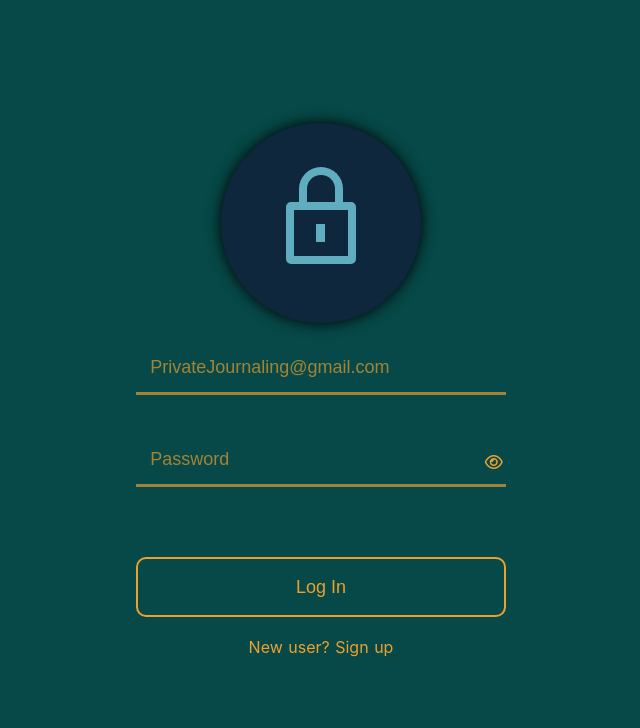
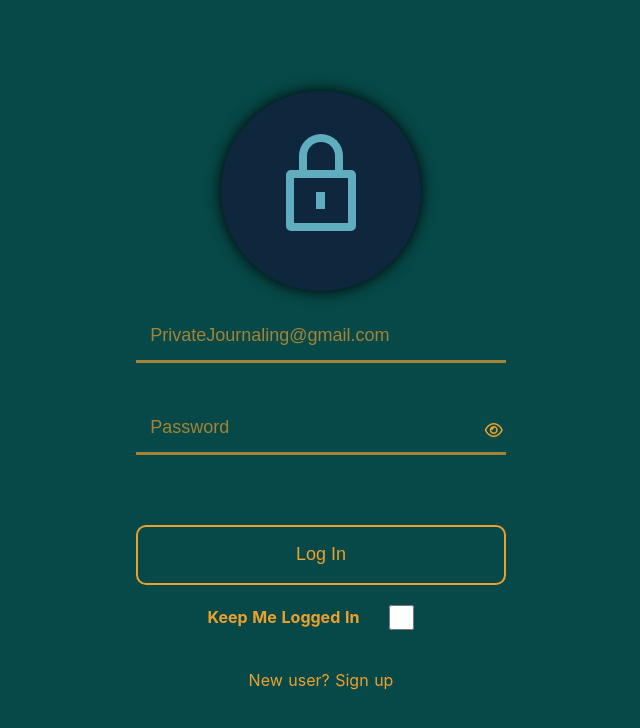
Before and after one commit to JustinLG9/pB, a Nuxt app: page /login in a window 1280 px wide. Shown: the top 728 px of the page, without its empty margins (319-959 px from the left). Built offline with nearby package versions, Linux system fonts and the light colour scheme; no server answers; what vue-infinite-scroll would draw is missing.

Commit message:
Added keep user logged in option

```diff
--- /dev/null
+++ b/components/hollow-dots-loader.vue
@@ -0,0 +1,56 @@
+<template>
+  <div class="hollow-dots-spinner">
+    <div class="dot"></div>
+    <div class="dot"></div>
+    <div class="dot"></div>
+  </div>
+</template>
+
+<script>
+export default {};
+</script>
+
+<style>
+.hollow-dots-spinner,
+.hollow-dots-spinner * {
+  box-sizing: border-box;
+}
+
+.hollow-dots-spinner {
+  height: 15px;
+  width: calc(30px * 3);
+}
+
+.hollow-dots-spinner .dot {
+  width: 15px;
+  height: 15px;
+  margin: 0 calc(15px / 2);
+  border: calc(15px / 5) solid white;
+  border-radius: 50%;
+  float: left;
+  transform: scale(0);
+  animation: hollow-dots-spinner-animation 1000ms ease infinite 0ms;
+}
+
+.hollow-dots-spinner .dot:nth-child(1) {
+  animation-delay: calc(300ms * 1);
+}
+
+.hollow-dots-spinner .dot:nth-child(2) {
+  animation-delay: calc(300ms * 2);
+}
+
+.hollow-dots-spinner .dot:nth-child(3) {
+  animation-delay: calc(300ms * 3);
+}
+
+@keyframes hollow-dots-spinner-animation {
+  50% {
+    transform: scale(1);
+    opacity: 1;
+  }
+  100% {
+    opacity: 0;
+  }
+}
+</style>
--- a/components/loadingShader.vue
+++ b/components/loadingShader.vue
@@ -1,15 +1,15 @@
 <template>
   <div class="shader">
-    <hollow-dots-spinner :animation-duration="1000" :dot-size="15" :dots-num="3" color="white" />
+    <hollow-dots-loader />
   </div>
 </template>
 
 <script>
-import { HollowDotsSpinner } from 'epic-spinners';
+import hollowDotsLoader from './hollow-dots-loader.vue';
 
 export default {
   components: {
-    HollowDotsSpinner
+    hollowDotsLoader
   }
 };
 </script>
--- a/components/lock-icon.vue
+++ b/components/lock-icon.vue
@@ -1,20 +1,12 @@
 <template>
   <div class="lockBorder">
-    <span
-      class="lock"
-      :class="{ unlocked: unlocked }"
-      @click="unlocked = !unlocked"
-    ></span>
+    <span class="lock" :class="{ unlocked: signedIn }"></span>
   </div>
 </template>
 
 <script>
 export default {
-  data() {
-    return {
-      unlocked: false
-    };
-  }
+  props: { signedIn: Boolean }
 };
 </script>
 
@@ -44,9 +36,8 @@ export default {
   border-radius: 5px;
   position: relative;
   top: 5%;
-  cursor: pointer;
-  -webkit-transition: all 0.1s ease-in-out;
-  transition: all 0.1s ease-in-out;
+  -webkit-transition: all 0.3s ease-in-out;
+  transition: all 0.3s ease-in-out;
 }
 .lock:after {
   content: '';
@@ -58,8 +49,8 @@ export default {
   top: calc(var(--lock-size) * 4 / 16);
   left: calc(var(--lock-size) * 5.5 / 16);
   margin: -3.5px 0 0 -2px;
-  -webkit-transition: all 0.1s ease-in-out;
-  transition: all 0.1s ease-in-out;
+  -webkit-transition: all 0.3s ease-in-out;
+  transition: all 0.3s ease-in-out;
 }
 .lock:before {
   content: '';
@@ -74,12 +65,8 @@ export default {
   border-top-right-radius: 50%;
   border-top-left-radius: 50%;
   border-bottom: 0;
-  -webkit-transition: all 0.1s ease-in-out;
-  transition: all 0.1s ease-in-out;
-}
-/* Locked Hover */
-.lock:hover:before {
-  height: calc(var(--lock-size) * 5 / 8 + var(--lock-size) * 0.1);
+  -webkit-transition: all 0.3s ease-in-out;
+  transition: all 0.3s ease-in-out;
 }
 /* Unlocked */
 .unlocked {
@@ -98,7 +85,4 @@ export default {
 .unlocked:after {
   background: var(--unlocked-color);
 }
-.unlocked:hover:before {
-  height: calc(var(--lock-size) * 5 / 8);
-}
 </style>
--- a/components/menu.vue
+++ b/components/menu.vue
@@ -40,6 +40,7 @@
 <script>
 import firebase from 'firebase/app';
 import 'firebase/auth';
+import Cookies from 'js-cookie';
 import colorpalette from './color-palette.vue';
 import themedBrightDiv from './themed-components/themedBrightDiv.vue';
 import themedHr from './themed-components/themedHr.vue';
@@ -121,7 +122,11 @@ export default {
         .auth()
         .signOut()
         .then(() => {
+          Cookies.remove('access_token');
+          this.$store.commit('SET_UID', '');
+          this.$store.commit('SET_KEY', '');
           this.$router.push('login');
+          this.$router.push('/login');
         });
     },
     toggleSecurityPopUp() {
--- a/helpers/index.js
+++ b/helpers/index.js
@@ -18,6 +18,5 @@ export function getUserFromCookie(req) {
 }
 
 export function getUserFromSession(req) {
-  console.log('[CHECK-AUTH] - checking if user is stored in session');
   return req.session ? req.session.userId : null;
 }
--- a/package.json
+++ b/package.json
@@ -17,7 +17,6 @@
     "@nuxtjs/pwa": "^3.0.0-0",
     "cookieparser": "^0.1.0",
     "crypto-js": "^4.0.0",
-    "epic-spinners": "^1.1.0",
     "firebase": "^7.14.0",
     "firebase-admin": "^8.10.0",
     "js-cookie": "^2.2.1",
--- a/pages/index.vue
+++ b/pages/index.vue
@@ -33,24 +33,26 @@
       >Looks like you haven't posted yet. Give it a try above!</themed-p>
       <themed-p v-else-if="allDocumentsLoaded" class="footerMessage">That's all your posts!</themed-p>
       <div v-else class="footerMessage">
-        <hollow-dots-spinner :animation-duration="1000" :dot-size="15" :dots-num="3" color="white" />
+        <hollow-dots-loader />
       </div>
     </div>
 
-    <pop-up :showPopUp="showSecurityPopUp" @toggle-pop-up="togglePopUp">
+    <pop-up :show-pop-up="showSecurityPopUp" @toggle-pop-up="togglePopUp">
       <themed-h1 class="popUpTitle">Security</themed-h1>
 
       <themed-p class="popUpParagraph">
-        Looking for confidential journaling? You've come to the right place! All your entries are encrypted before they reach our database,
-        ensuring that you and only you have access to your information.
+        Looking for confidential journaling? You've come to the right place! All
+        your entries are encrypted before they reach our database, ensuring that
+        you and only you have access to your information.
       </themed-p>
       <themed-p class="popUpParagraph">
-        Not on a shared device? We generally don't keep you logged in to add an extra layer of protection but if this
-        isn't a shared computer feel free to check the box below!
+        Not on a shared device? We generally don't keep you logged in to add an
+        extra layer of protection but if this isn't a shared computer feel free
+        to check the box below!
       </themed-p>
       <div class="keepLoggedIn">
         <themed-p>Keep Me Logged In</themed-p>
-        <input type="checkbox" v-model="keepLoggedIn" class="checkbox" @change="toggleKeepLoggedIn" />
+        <input v-model="keepLoggedIn" type="checkbox" class="checkbox" @change="toggleKeepLoggedIn" />
       </div>
     </pop-up>
   </themed-container-div>
@@ -60,6 +62,7 @@
 import firebase from 'firebase/app';
 import Cookies from 'js-cookie';
 import CryptoJS from 'crypto-js';
+import hollowDotsLoader from '../components/hollow-dots-loader.vue';
 import newBlogPost from '../components/new-blog-post.vue';
 import blogPost from '../components/blog-post.vue';
 import menuScreen from '../components/menu.vue';
@@ -69,7 +72,6 @@ import themedP from '../components/themed-components/themedP.vue';
 import themedH1 from '../components/themed-components/themedH1.vue';
 import hamburgerButton from '../components/hamburger-button.vue';
 import popUp from '../components/popUp.vue';
-import { HollowDotsSpinner } from 'epic-spinners';
 
 const db = firebase.firestore();
 
@@ -84,7 +86,7 @@ export default {
     hamburgerButton,
     popUp,
     themedH1,
-    HollowDotsSpinner
+    hollowDotsLoader
   },
 
   asyncData({ req, redirect }) {
@@ -114,10 +116,11 @@ export default {
       lastDateCreated: 9999999999999,
       allDocumentsLoaded: false,
       showSecurityPopUp: false,
-      keepLoggedIn: true,
+      keepLoggedIn: Boolean(Cookies.get('access_token')),
       stateRehydrated: false
     };
   },
+
   computed: {
     disableInfiniteScroll() {
       if (this.stateRehydrated) {
@@ -127,13 +130,13 @@ export default {
       }
     },
     isStateRehydrated() {
-      return { uid: this.$store.state.UID, key: this.$store.state.key };
+      return Boolean(this.$store.state.UID) && Boolean(this.$store.state.key);
     }
   },
 
   watch: {
     isStateRehydrated(newData, oldData) {
-      if (newData.uid && newData.key) {
+      if (newData) {
         this.stateRehydrated = true;
       }
     }
@@ -145,6 +148,10 @@ export default {
     });
 
     this.setIsScrolled();
+
+    if (this.isStateRehydrated) {
+      this.stateRehydrated = true;
+    }
   },
 
   destroyed() {
@@ -196,7 +203,6 @@ export default {
           .startAfter(this.lastDateCreated)
           .get()
           .then((querySnapshot) => {
-            console.log(querySnapshot.docs.length, querySnapshot.empty);
             querySnapshot.forEach((doc) => {
               const decryptedData = doc.data();
               decryptedData.content = this.decryptString(
@@ -228,7 +234,6 @@ export default {
         .doc(post.uID)
         .delete()
         .then(() => {
-          console.log('Document successfully deleted!');
           const index = this.posts.findIndex(
             (localPost) => localPost.uID === post.uID
           );
@@ -259,7 +264,6 @@ export default {
           .doc(post.uID)
           .set(docData)
           .then(() => {
-            console.log('Document successfully updated!');
             const index = this.posts.findIndex(
               (localPost) => localPost.uID === post.uID
             );
@@ -298,7 +302,6 @@ export default {
           .doc(docData.uID)
           .set(docData)
           .then(() => {
-            console.log('Document successfully written!');
             // add new post to local posts data for rendering
             const decryptedData = docData;
             decryptedData.content = content;
--- a/pages/login.vue
+++ b/pages/login.vue
@@ -1,6 +1,6 @@
 <template>
   <div class="login">
-    <lockIcon v-if="!signingUp" />
+    <lockIcon v-if="!signingUp" :signed-in="signedIn" />
     <div v-else class="userBorder">
       <i class="fas fa-user-plus fa-5x userIcon"></i>
     </div>
@@ -35,9 +35,14 @@
       </div>
       <button v-if="!signingUp">Log In</button>
       <button v-else>Sign Up</button>
+      <div class="keepLoggedIn">
+        <p class="keepLoggedInMessage">Keep Me Logged In</p>
+        <input v-model="keepLoggedIn" type="checkbox" class="checkbox" />
+      </div>
     </form>
     <div v-if="error" class="error">{{ error.message }}</div>
     <div class="toggleLoginSignUp" @click="toggleLoginSignUp">{{ loginSignUpMessage }}</div>
+    <loading-shader v-if="signingIn" />
   </div>
 </template>
 
@@ -47,11 +52,13 @@ import Cookies from 'js-cookie';
 import CryptoJS from 'crypto-js';
 import lockIcon from '../components/lock-icon.vue';
 import showPassword from '../components/show-password.vue';
+import loadingShader from '../components/loadingShader.vue';
 
 export default {
   components: {
     lockIcon,
-    showPassword
+    showPassword,
+    loadingShader
   },
   data() {
     return {
@@ -60,31 +67,29 @@ export default {
       passwordConfirm: '',
       error: '',
       signingUp: false,
-      loginSignUpMessage: 'New user? Sign up'
+      loginSignUpMessage: 'New user? Sign up',
+      keepLoggedIn: false,
+      signedIn: false,
+      signingIn: false
     };
-  },
-  mounted() {
-    this.setupFirebase();
   },
   methods: {
     encryptString(str, key) {
       return CryptoJS.AES.encrypt(str, key).toString();
     },
-    setupFirebase() {
-      firebase.auth().onAuthStateChanged((user) => {
-        if (user) {
-          const uid = firebase.auth().currentUser.uid;
-          this.$store.commit('SET_UID', firebase.auth().currentUser.uid);
-          this.$store.commit('SET_KEY', this.password);
+    setupStoreAndCookies() {
+      const uid = firebase.auth().currentUser.uid;
+      if (uid) {
+        this.$store.commit('SET_UID', uid);
+        this.$store.commit('SET_KEY', this.password);
+
+        if (this.keepLoggedIn) {
           Cookies.set(
             'access_token',
             this.encryptString(uid, this.$store.state.key)
           );
-        } else {
-          Cookies.remove('access_token');
-          this.$store.commit('SET_UID', '');
         }
-      });
+      }
     },
     updateErrorMessage() {
       const message = this.error.message;
@@ -114,24 +119,42 @@ export default {
       } else if (this.signingUp && this.password !== this.passwordConfirm) {
         this.error = { message: 'Passwords do not match' };
       } else if (this.signingUp) {
+        this.signingIn = true;
         firebase
           .auth()
           .createUserWithEmailAndPassword(this.email, this.password)
           .then((data) => {
-            this.$router.push('/');
+            setTimeout(() => {
+              this.signingIn = false;
+              this.signedIn = true;
+              this.setupStoreAndCookies();
+              setTimeout(() => {
+                this.$router.push('/');
+              }, 1000);
+            }, 1000);
           })
           .catch((error) => {
+            this.signingIn = false;
             this.error = error;
             this.updateErrorMessage();
           });
       } else {
+        this.signingIn = true;
         firebase
           .auth()
           .signInWithEmailAndPassword(this.email, this.password)
           .then((data) => {
-            this.$router.push('/');
+            setTimeout(() => {
+              this.signingIn = false;
+              this.signedIn = true;
+              this.setupStoreAndCookies();
+              setTimeout(() => {
+                this.$router.push('/');
+              }, 1000);
+            }, 1000);
           })
           .catch((error) => {
+            this.signingIn = false;
             this.error = error;
             this.updateErrorMessage();
           });
@@ -218,6 +241,20 @@ button:hover {
 .error {
   color: red;
 }
+.keepLoggedIn {
+  display: flex;
+  justify-content: center;
+  align-items: center;
+  font-weight: bold;
+}
+.keepLoggedInMessage {
+  color: var(--color-2);
+}
+.checkbox {
+  margin-left: 30px;
+  height: 25px;
+  width: 25px;
+}
 
 ::-webkit-input-placeholder {
   /* WebKit, Blink, Edge */
```
Also changed, not shown: 1 other file (tests, documents, lock files or other folders).
